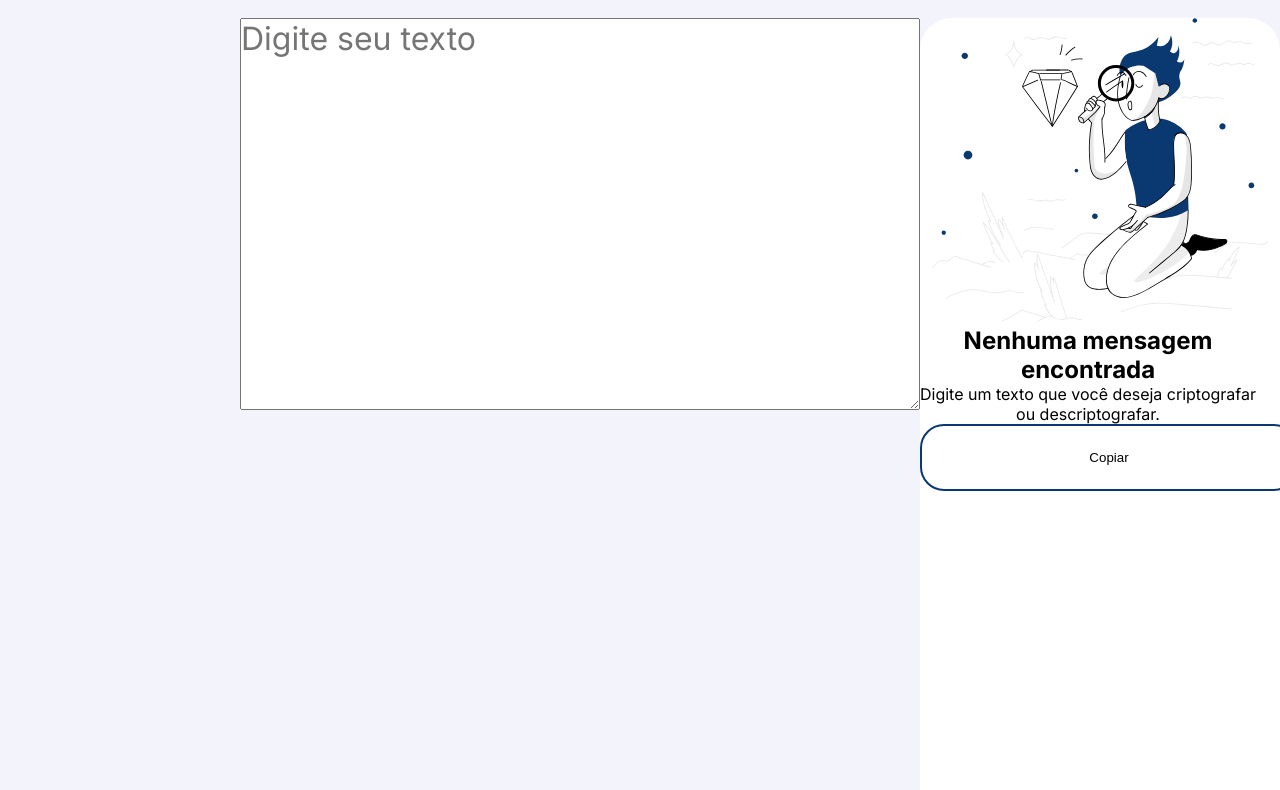
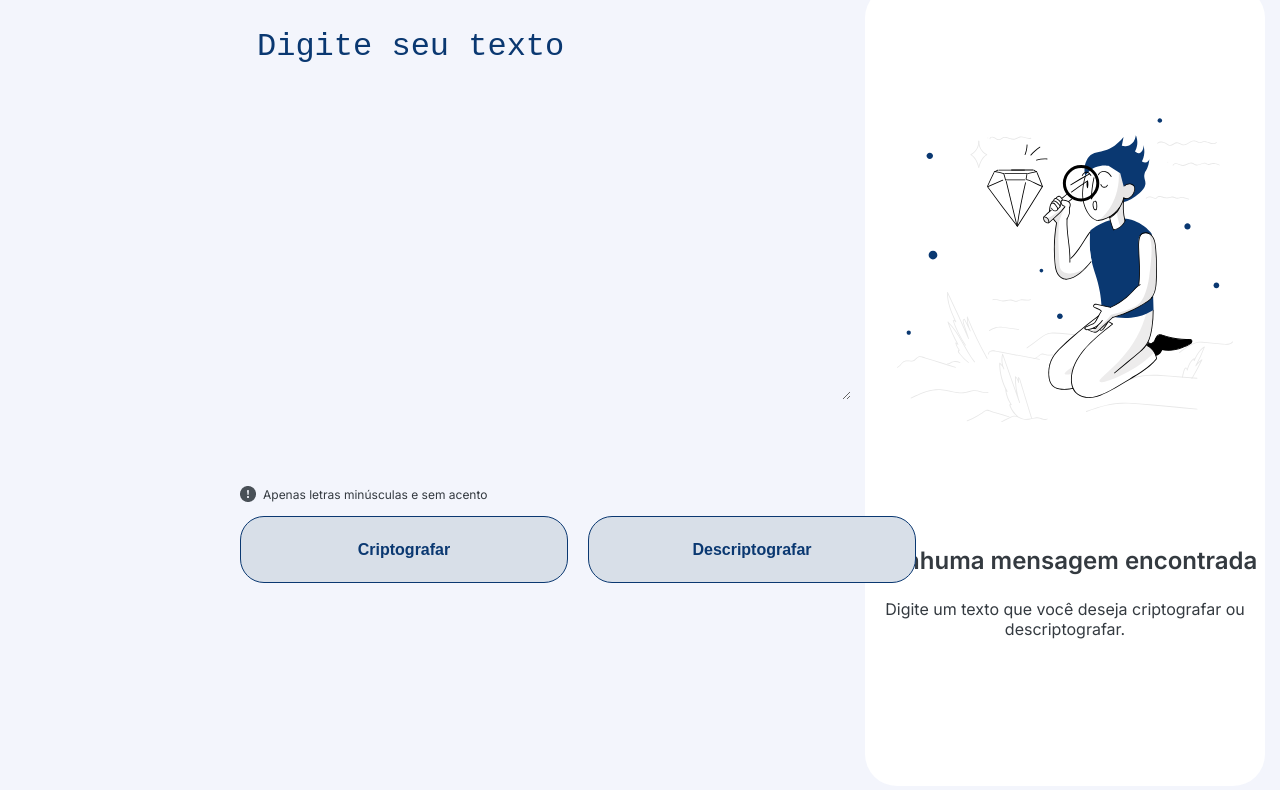
Before and after one commit to Thomazmcn/Desafio-decodificador, a plain HTML site: page index.html in a window 1280 px wide. Shown: the part 114-904 px from the top of the page. Drawn offline with Linux system fonts and the light colour scheme.

Commit message:
Finalizando

```diff
--- a/encriptador.js
+++ b/encriptador.js
@@ -1,47 +1,88 @@
-///A letra "e" é convertida para "enter"
-///A letra "i" é convertida para "imes"
-///A letra "a" é convertida para "ai"
-///A letra "o" é convertida para "ober"
-///A letra "u" é convertida para "ufat"
+const d = document;
+const textArea = d.querySelector(".miolo__campo");
+const mensagem = d.querySelector(".resposta__instrucoes");
+const respostaTitulo = d.querySelector(".resposta__titulo");
+const respostaImg = d.querySelector(".caixa__resposta img");
+const botaoCopiar = d.querySelector(".resposta__botao"); // Seleciona o botão "Copiar"
 
-let chavecriptografica = {
-    a : 'ai',
-    e : 'enter',
-    i : "imes",
-    o : 'ober',
-    u : 'ufat'
+const chavecriptografica = {
+    a: 'ai',
+    e: 'enter',
+    i: "imes",
+    o: 'ober',
+    u: 'ufat'
 };
 
-function substituiçao(letra){
-    if (letra in chavecriptografica){
-        return chavecriptografica[letra];
-    }
-    else {
-        return letra;
-    }
+const chavedescriptografica = {
+    ai: 'a',
+    enter: 'e',
+    imes: 'i',
+    ober: 'o',
+    ufat: 'u'
+};
+
+// Inicialmente, ocultar o botão "Copiar"
+botaoCopiar.style.display = "none";
+
+function btnEncriptar() {
+    const textoInicial = criptografia(textArea.value);
+    mensagem.textContent = textoInicial;
+
+    // Ocultar a imagem e o título
+    respostaTitulo.style.display = "none";
+    respostaImg.style.display = "none";
+
+    // Mostrar o texto tratado e o botão "Copiar"
+    mensagem.style.display = "block";
+    botaoCopiar.style.display = "block";
+
+    // Limpar o campo de texto
+    textArea.value = "";
 }
 
-function criptografia(texto){
-    let frase = texto;
+function btnDesencriptar() {
+    const textoInicial = descriptografia(textArea.value);
+    mensagem.textContent = textoInicial;
+
+    // Ocultar a imagem e o título
+    respostaTitulo.style.display = "none";
+    respostaImg.style.display = "none";
+
+    // Mostrar o texto tratado e o botão "Copiar"
+    mensagem.style.display = "block";
+    botaoCopiar.style.display = "block";
+
+    // Limpar o campo de texto
+    textArea.value = "";
+}
+
+// Função para copiar o texto para o clipboard
+function copiarTexto() {
+    const textoParaCopiar = mensagem.textContent;
+    navigator.clipboard.writeText(textoParaCopiar).catch(err => {
+        console.error("Falha ao copiar o texto: ", err);
+    });
+}
+
+// Adiciona o evento de clique ao botão "Copiar"
+botaoCopiar.addEventListener("click", copiarTexto);
+
+function substituicao(letra) {
+    return chavecriptografica[letra] || letra;
+}
+
+function criptografia(textoInicial) {
+    let frase = textoInicial.toLowerCase();
     let segredo = '';
     for (let i = 0; i < frase.length; i++) {
-        segredo += substituiçao(frase[i]);
+        segredo += substituicao(frase[i]);
     }
-    return segredo
+    return segredo;
 }
 
-
-let chavedescriptografica = {
-    ai : 'a',
-    enter : 'e',
-    imes : 'i',
-    ober : 'o',
-    ufat : 'u'
-};
-
-function descriptografia(texto){
-    let segredo = texto;
-    for (let key in chavedescriptografica){
+function descriptografia(textocriptografado) {
+    let segredo = textocriptografado.toLowerCase();
+    for (let key in chavedescriptografica) {
         let regex = new RegExp(key, 'g');
         segredo = segredo.replace(regex, chavedescriptografica[key]);
     }
--- a/index.html
+++ b/index.html
@@ -4,15 +4,19 @@
 <head>
     <meta charset="UTF-8">
     <meta name="viewport" content="width=device-width, initial-scale=1.0">
-    <title>Decodificador criptografico</title>
+    <title>Decodificador criptográfico</title>
+    <link rel="preconnect" href="https://fonts.googleapis.com">
+    <link rel="preconnect" href="https://fonts.gstatic.com" crossorigin>
+    <link href="https://fonts.googleapis.com/css2?family=Inter:wght@100..900&display=swap" rel="stylesheet">
     <link rel="stylesheet" href="style.css">
 </head>
 
 <body>
     <header class="cabecalho">
-        <nav class="cabecalho__logo">
-            <a class="cabecalho__logo__link" href="https://www.alura.com.br/">
-                <img src="./midia/Logo.png" alt="Logo da alura."></a>
+        <nav>
+            <a href="https://www.alura.com.br/">
+                <img src="./midia/Logo.png" alt="Logo da Alura" class="cabecalho__logo__img">
+            </a>
         </nav>
     </header>
 
@@ -20,26 +24,25 @@
         <section class="miolo">
             <textarea class="miolo__campo" cols="30" rows="10" placeholder="Digite seu texto"></textarea>
 
-            <div class="miolo__frame__1" id="spaced-item-1">
-                <h6><img src="./midia/bi_exclamation-circle-fill.png">
-                    Apenas letras minúsculas e sem acento</h6>
+            <div class="alerta__mensagem" id="spaced-item-1">
+                <img src="./midia/bi_exclamation-circle-fill.png" alt="Alerta">
+                <span>Apenas letras minúsculas e sem acento</span>
             </div>
 
-            <div class="miolo__frame__3" id="spaced-item-2">
-            <button class="miolo__frame__3__botao">Criptografar </button>
-            <button class="miolo__frame__3__botao">Descriptografar </button>
+            <div class="miolo__botoes" id="spaced-item-2">
+                <button class="miolo__botao" onclick="btnEncriptar()">Criptografar</button>
+                <button class="miolo__botao" onclick="btnDesencriptar()">Descriptografar</button>
             </div>
         </section>
-        <section class="caixa__de__resposta">
-            <img src="./midia/High quality products 1 1.svg" alt="Pessoa sentada olhando atravez de uma lupa.">
-            <!-- <img src="./assets/img/MuñecoMonito.png" alt="imagen de monito" class="result__img"> -->
-            <section class="texto__resposta">
-                <div class="texto__resposta__feedback">Nenhuma mensagem encontrada</div>
-                <div class="texto__resposta__instrucoes">Digite um texto que você deseja criptografar ou descriptografar.</div>
-		        <button class="texto__resposta__copiar">Copiar</button>
-            </section>
-        </section>
 
+        <aside class="caixa__resposta">
+            <img src="./midia/High quality products 1 1.svg" alt="Pessoa sentada olhando através de uma lupa">
+            <div class="resposta__conteudo">
+                <h3 class="resposta__titulo">Nenhuma mensagem encontrada</h3>
+                <p class="resposta__instrucoes">Digite um texto que você deseja criptografar ou descriptografar.</p>
+                <button class="resposta__botao">Copiar</button>
+            </div>
+        </aside>
     </main>
     <script src="encriptador.js"></script>
 </body>
--- a/style.css
+++ b/style.css
@@ -1,150 +1,178 @@
-@import url('https://fonts.googleapis.com/css2?family=Inter:ital,opsz,wght@0,14..32,100..900');
-
 :root {
-
-    --fonte: 'Inter', sans-serif;
     --cor-fonte: #0A3871;
-    --cor-fundo: #f3f3fb;
-    --cor-nota-rodape: #45565F;
-    --cor-botao: #D8DFE8;
-    --cor-hover: #FFFFFF;
-    --cor-cx-resposta: #FFFFFF;
+    --cor-fundo: #f3f5fc;
+    --cor-botao: #d8dfe8;
+    --cor-hover: #0A3871;
+    --cor-resposta: #343A40;
+    --fonte-principal: 'Inter', sans-serif;
 }
 
-*{
-    margin: 0;
-    padding: 0;
+html {
+    font-size: 62.5%;
 }
 
-body{
-    height: 100vh;
-    box-sizing: border-box;
-    background-color:var(--cor-fundo);
+body {
+    background-color: var(--cor-fundo);
+    font-family: var(--fonte-principal);
 }
 
-.cabecalho{
-    padding: 40px 0 40px 40px;
+header {
+    margin-top: 5rem;
+    width: 60%;
 }
-.principal{
+
+.principal {
     display: flex;
+    justify-content: space-around;
 }
-.miolo{
-    padding: 0 0 0 240px;
+
+.miolo {
+    padding: 40px 0 0 240px;
     display: flex;
     flex-direction: column;
+    height: 70vh;
 }
 
-.miolo__campo{
-    font-family: var(--fonte);
-    font-weight: 400;
-    font-size: 32px;
+.miolo__campo {
+    font-size: 3.2rem;
+    background-color: var(--cor-fundo);
+    color: var(--cor-fonte);
+    border: none;
+    outline: none;
+    margin-bottom: 3rem;
+}
+
+::placeholder {
     color: var(--cor-fonte);
 }
 
-#spaced-item-1{
-    margin-top: 635px;
+.alerta__mensagem {
+    display: flex;
+    align-items: center;
+    gap: 0.7rem;
+    font-size: 1.2rem;
+    color: var(--cor-resposta);
+    position: absolute;
+    top: 600px;
+    left: 240px;
 }
 
-.miolo__frame__1 {
+.miolo__botoes {
     display: flex;
-    align-items: center;
-    font-family: var(--fonte);
-    font-weight: 400;
-    font-size: 12px;
-    color: var(--cor-nota-rodape);
+    gap: 2rem;
+    flex-wrap: wrap;
+    position: absolute;
+    top: 630px;
+    left: 240px;
 }
 
-.miolo__frame__1 img {
-    vertical-align: middle;
-    margin-right: 8px;
+.miolo__botao {
+    background: var(--cor-botao);
+    color: var(--cor-hover);
+    font-size: 1.6rem;
+    padding: 1rem 2rem;
+    width: 328px;
+    height: 67px;
+    border-radius: 24px;
+    border: 1px solid var(--cor-hover);
+    font-weight: 600;
+    cursor: pointer;
 }
 
-#spaced-item-2{
-    margin-top: 16px;
+.miolo__botao:hover {
+    background-color: var(--cor-hover);
+    color: var(--cor-botao);
 }
 
-.miolo__frame__3{
+.caixa__resposta {
+    background: white;
     display: flex;
-    width: 680px;
-    height: 67px;
-    gap: 24px;
+    flex-direction: column;
+    align-items: center;
+    justify-content: center;
+    gap: 10rem;
+    height: 100vh ;
+    border-radius: 32px;
+    max-width: 40rem;
+    width: 90%;
 
 }
 
-.miolo__frame__3__botao{
-    display: flex;
-    justify-content: center;
-    gap: 8px;
-    border: 2px solid var(--cor-fonte);
-    width: 378px;
-    padding: 24px;
-    font-family: var(--fonte);
-    font-weight: 400;
-    font-size: 16px;
-    color: var(--cor-fonte);
+.resposta__conteudo {
     text-align: center;
-    border-radius: 24px;
-    text-decoration: none;
-    background-color: var(--cor-botao);
 }
 
-.miolo__frame__3__botao:hover{
-    background-color: var(--cor-fonte);
-    color: var(--cor-hover);
+.resposta__titulo {
+    font-size: 2.4rem;
+    font-weight: 600;
+    color: var(--cor-resposta);
 }
 
-
-.caixa__de__resposta{
-    justify-content: right;
-    gap: 8px;
-    width: 400px;
-    height: 944px;
-    text-align: center;
-    border-radius: 32px;
-    background-color: var(--cor-cx-resposta);
+.resposta__instrucoes {
+    font-size: 1.6rem;
+    color: var(--cor-resposta);
+    margin-top: 1rem;
 }
 
-.texto__resposta{
-    display: flex;
-    flex-direction: column;
-    width: 336px;
-    height: 122px;
+.resposta__botao {
+    background: var(--cor-botao);
+    color: var(--cor-hover);
+    font-size: 1.6rem;
+    padding: 1rem 2rem;
+    width: 328px;
+    height: 67px;
+    border-radius: 24px;
+    border: 1px solid var(--cor-hover);
+    cursor: pointer;
+    margin-top: 100%;
 }
 
-.texto__resposta__feedback{
-    width: 336;
-    height: 58;
-    font-family: var(--fonte);
-    font-weight: 700;
-    font-size: 24px;
-    align-items: center;
-
+.resposta__botao:hover {
+    background-color: var(--cor-hover);
+    color: var(--cor-botao);
 }
 
-.texto__resposta__instrucoes{
-    width: 336;
-    height: 48;
-    font-weight: 400;
-    font-size: 16px;
-    font-family: var(--fonte);
-    align-items: center;
+/* Mídia query para telas com largura menor ou igual a 768px */
+@media (max-width: 768px) {
+    .principal {
+        flex-direction: column;
+        align-items: center;
+    }
 
+    header {
+        width: 100%;
+        text-align: center;
+        margin-top: 2rem;
+    }
+
+    .miolo {
+        padding: 20px 0;
+        height: auto;
+        width: 90%;
+    }
+
+    .caixa__resposta {
+        width: 90%;
+        height: auto;
+        margin-top: 2rem;
+    }
+
+    .alerta__mensagem {
+        top: auto;
+        left: auto;
+        position: relative;
+        transform: none;
+        margin-top: 2rem;
+    }
+
+    .miolo__botoes {
+        top: auto;
+        left: auto;
+        position: relative;
+        margin-top: 16px;
+    }
+
+    .caixa__resposta img {
+        display: none;
+    }
 }
-
-.texto__resposta__copiar{
-    display: flex;
-    justify-content: center;
-    gap: 8px;
-    border: 2px solid var(--cor-fonte);
-    width: 378px;
-    padding: 24px;
-    text-align: center;
-    border-radius: 24px;
-    text-decoration: none;
-    background-color: var(--cor-cx-resposta);
-}
-
-.texto__resposta__copiar:hover{
-    background-color: var(--cor-fonte);
-    color: var(--cor-hover);
-}
```
